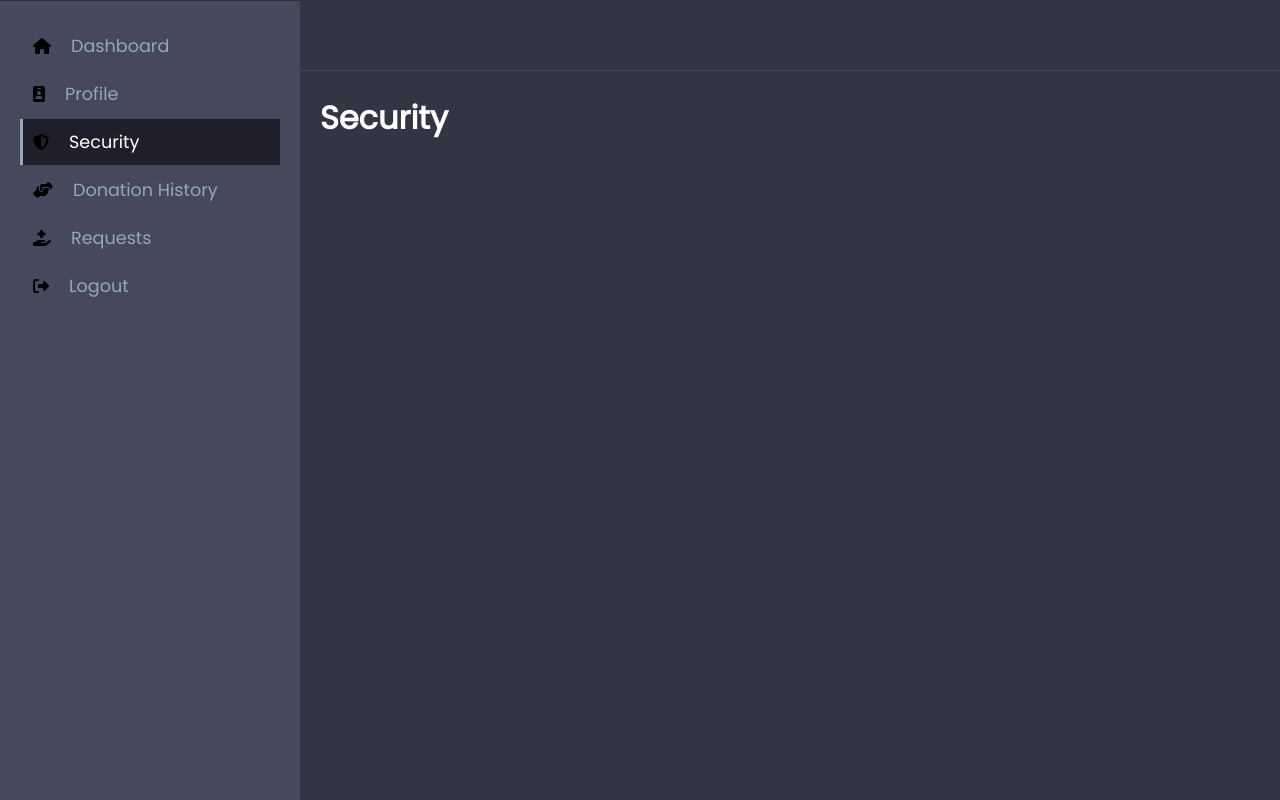
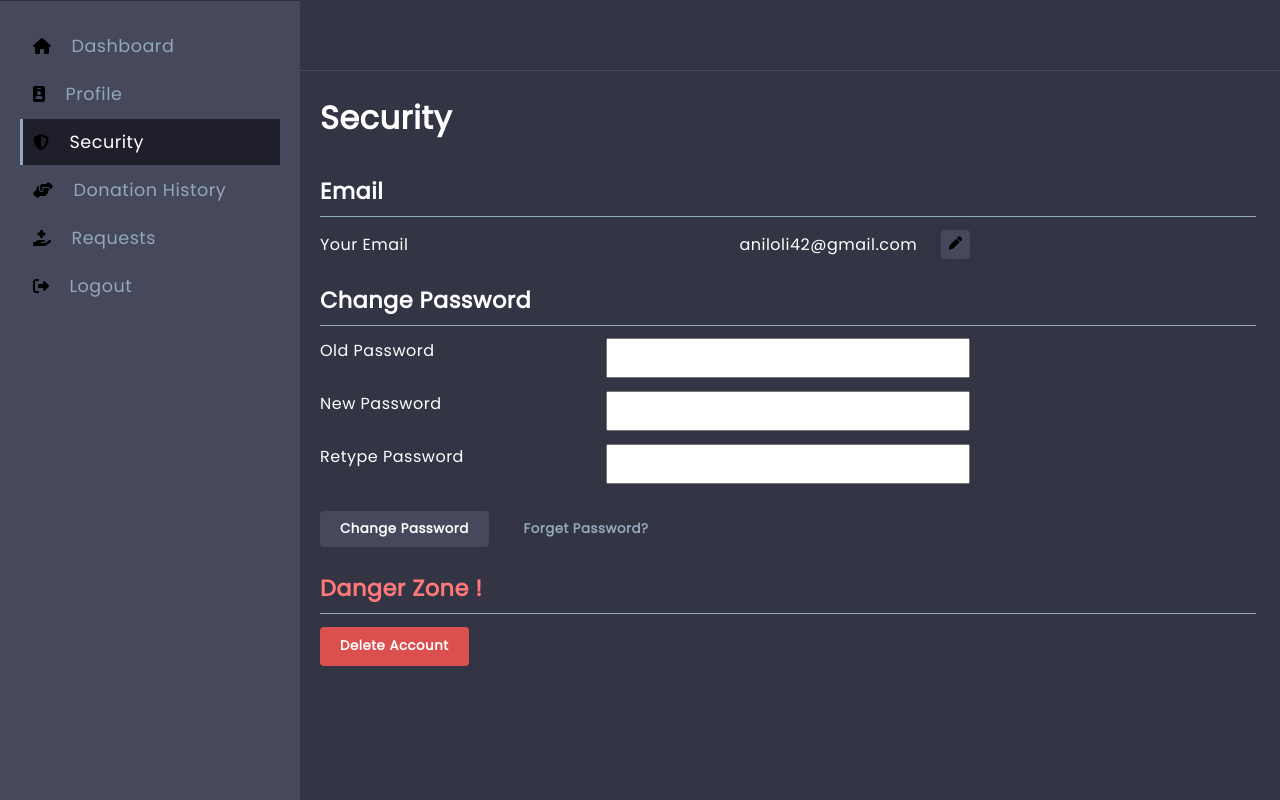
Before and after one commit to aniloli42/donate-blood-management-mern, a React (Create React App) app in the folder client/: page /security in a window 1280 px wide. Built offline with nearby package versions, Linux system fonts and the light colour scheme.

Commit message:
chore: security ui created

```diff
--- a/client/src/Pages/Security/Security.jsx
+++ b/client/src/Pages/Security/Security.jsx
@@ -1,9 +1,54 @@
 import React from "react"
-
+import "./security.css"
 const Security = () => {
   return (
     <>
       <h2>Security</h2>
+
+      <section>
+        <h3>Email</h3>
+        <hr />
+        <div className="email-content">
+          <p>Your Email</p>
+          <p>aniloli42@gmail.com</p>
+          <button>
+            <i className="fas fa-pen"></i>
+          </button>
+        </div>
+      </section>
+
+      <section>
+        <h3>Change Password</h3>
+        <hr />
+        <form>
+          <div className="input-group">
+            <label htmlFor="oldPassword">Old Password</label>
+            <input type="password" id="oldPassword" name="oldPassword" />
+          </div>
+
+          <div className="input-group">
+            <label htmlFor="newPassword">New Password</label>
+            <input type="password" id="newPassword" name="newPassword" />
+          </div>
+
+          <div className="input-group">
+            <label htmlFor="retypePassword">Retype Password</label>
+            <input type="password" id="retypePassword" name="retypePassword" />
+          </div>
+          <div className="input-buttons">
+            <button type="submit">Change Password</button>
+            <button>Forget Password?</button>
+          </div>
+        </form>
+      </section>
+
+      {/* delete account */}
+      <section className="delete-account-section">
+        <h3>Danger Zone !</h3>
+        <hr />
+
+        <button>Delete Account</button>
+      </section>
     </>
   )
 }
--- /dev/null
+++ b/client/src/Pages/Security/security.css
@@ -0,0 +1,92 @@
+section > h3 {
+  margin-block: 1.5rem 0.5rem;
+  color: var(--text-light);
+  font-size: var(--heading3);
+  font-weight: bold;
+}
+
+section hr {
+  margin-bottom: 0.8rem;
+}
+
+.email-content {
+  color: var(--text-light);
+  display: flex;
+  align-items: center;
+}
+
+.email-content > :nth-child(2) {
+  margin-left: auto;
+  margin-right: 1.5rem;
+}
+
+section button {
+  outline: none;
+  border: none;
+  font-weight: bold;
+  box-shadow: 0.1em 0.1em 0.5em var(--light-dark-blue);
+  border-radius: 0.3em;
+  background-color: var(--button-background);
+}
+
+section button:hover,
+section button:focus {
+  background-color: var(--button-hover);
+}
+
+.email-content button {
+  width: 1.8rem;
+  height: 1.8rem;
+}
+
+.email-content button svg path {
+  fill: var(--light);
+}
+
+section .input-group label {
+  color: var(--text-light);
+}
+
+.input-buttons > :first-child {
+  color: var(--text-light);
+  padding: 0.6em 1.5em;
+  margin-right: 2em;
+}
+
+section .input-buttons > :last-child {
+  background-color: transparent;
+  color: var(--text-gray);
+}
+
+section .input-buttons > :last-child:hover,
+section .input-buttons > :last-child:focus {
+  color: var(--light-red);
+}
+
+/* delete account */
+
+.delete-account-section > h3 {
+  color: var(--light-red);
+}
+
+.delete-account-section button {
+  padding: 0.7em 1.5em;
+  color: var(--text-light);
+  background-color: var(--dark-red);
+}
+
+@media (min-width: 600px) {
+  .email-content {
+    display: flex;
+    max-width: 650px;
+  }
+
+  section .input-group {
+    display: grid;
+    grid-template-columns: 1fr 1fr;
+  }
+
+  .input-group > :first-child {
+    margin-inline-end: 4em;
+  }
+}
--- a/client/src/Styles/App.css
+++ b/client/src/Styles/App.css
@@ -8,6 +8,7 @@
   padding: 0;
   box-sizing: border-box;
   font-family: "Poppins", sans-serif;
+  letter-spacing: 0.5px;
 }
 
 :focus {
--- a/client/src/Styles/Utility.css
+++ b/client/src/Styles/Utility.css
@@ -2,6 +2,12 @@
   display: flex;
   flex-direction: column;
   max-width: 650px;
+}
+
+hr {
+  border: none;
+  background-color: var(--text-gray);
+  height: 1px;
 }
 
 .input-group + .input-group {
--- a/client/src/Styles/Variables.css
+++ b/client/src/Styles/Variables.css
@@ -7,6 +7,7 @@
   --light-blue: #46485c;
   --light-gray: #92a8bb;
   --light-red: #ff7979;
+  --dark-red: #dc4f4f;
   --red: F10000;
   --light: #fff;
 
@@ -39,4 +40,12 @@
   /* image update button */
   --image-button: #3534349f;
   --image-button-hover: #333333dc;
+
+  /* heading font sizes */
+  --heading1: 2.3rem;
+  --heading2: 2rem;
+  --heading3: 1.4rem;
+  --heading4: 1.1rem;
+  --heading5: 1rem;
+  --heading6: 0.9rem;
 }
```
